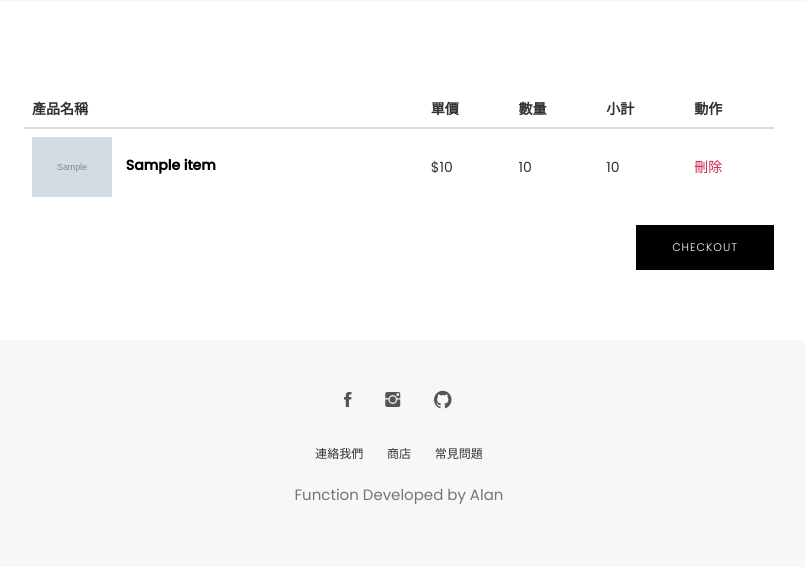
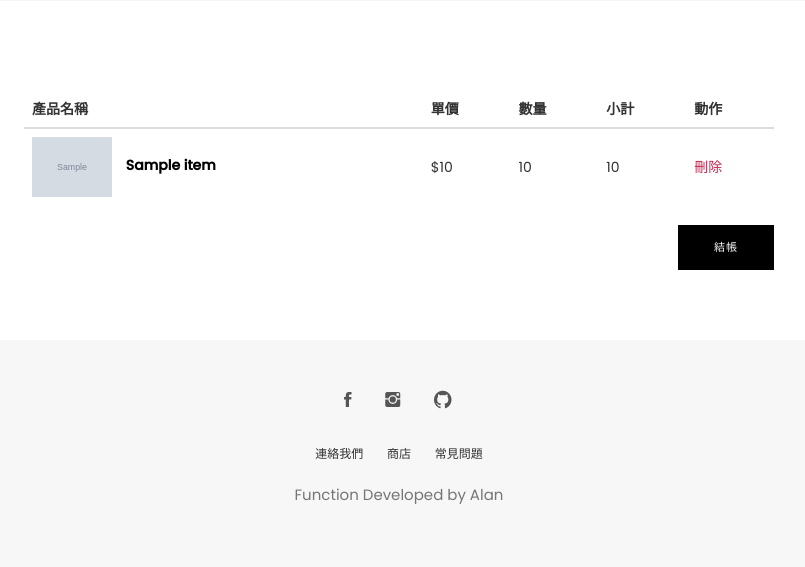
Before and after one commit to wangyouxiang-yyds/E-commerce, a Django app: template templates/cart.html in a window 1280 px wide. Shown: the part 352-919 px from the top of the page, without its empty margins (241-1046 px from the left). Run offline with Django 4.2, Linux system fonts and the light colour scheme; the template is opened without the code that fills it: most values are stand-ins (such as "Sample title", 1, 10 or a date in 2020); grey boxes marked "Sample" are stand-in pictures; some libraries are stand-ins or nearby versions; some web fonts are replaced.

Commit message:
小修改

```diff
--- a/templates/cart.html
+++ b/templates/cart.html
@@ -62,7 +62,7 @@
                                         {% endfor %}
                                         </tbody>
                                     </table>
-                                    <a href="/checkout" class="btn btn-main pull-right">Checkout</a>
+                                    <a href="/checkout" class="btn btn-main pull-right">結帳</a>
                                 </form>
                             </div>
                         </div>
--- a/work/urls.py
+++ b/work/urls.py
@@ -26,6 +26,7 @@ from order.views import orderView, Confirmation_View, my_order
 from contact.views import contactView
 from payment.views import payment, payment_done, payment_canceled
 from faq.views import FAQ_View
+
 urlpatterns = [
                   path('', homepage),
                   path('index/', homepage),
@@ -44,6 +45,7 @@ urlpatterns = [
                   path('empty-cart/', empty_cart),
                   path('cart/additem/<int:id>/<int:quantity>/', add_to_cart, name='additem-url'),
                   path('cart/removeitem/<int:id>/', remove_from_cart, name='removeitem-url'),
+
                   path('checkout/', orderView),
                   path('order/', my_order),
                   path('confirmation/', Confirmation_View),
```
Also changed, not shown: shop/views.py (line endings or trailing spaces).
